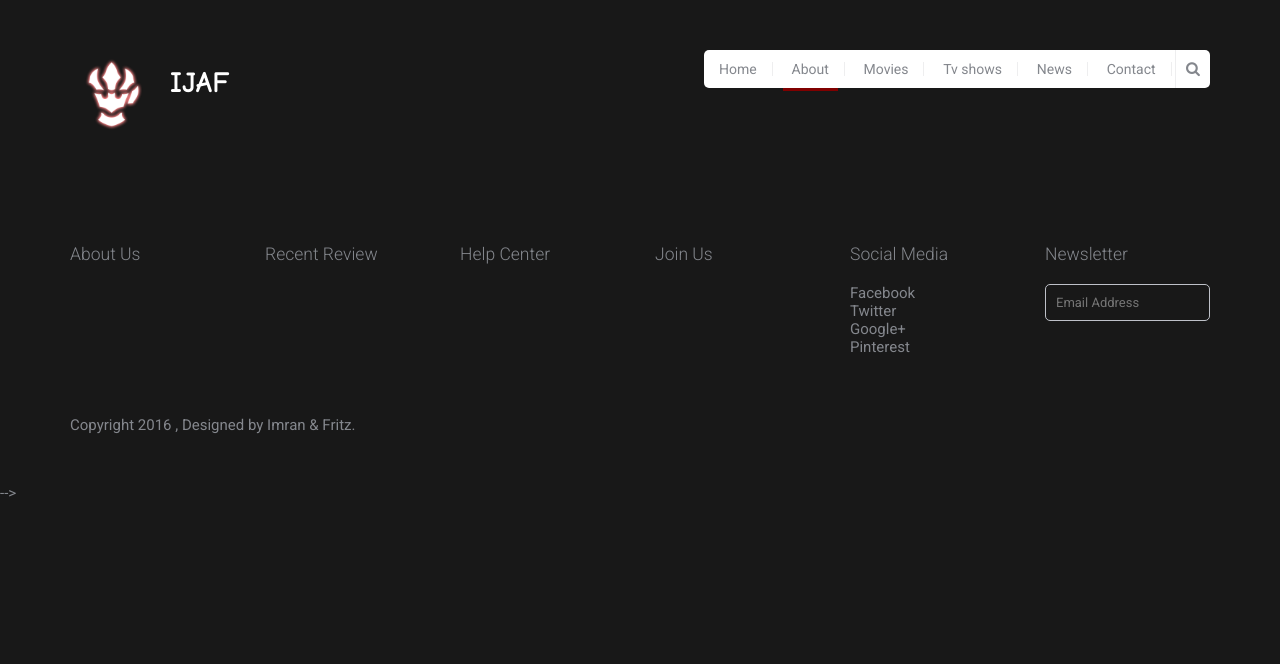
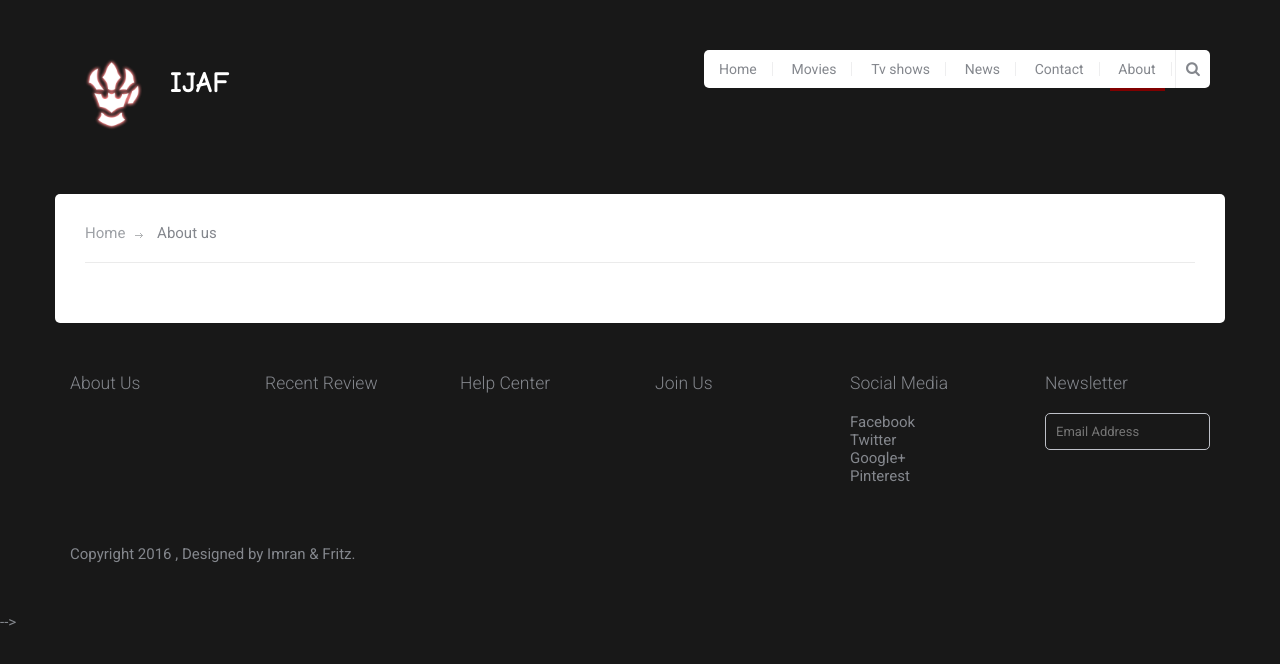
Before and after one commit to IMR-ABD/Last, a plain HTML site: page about.html in a window 1280 px wide. Drawn offline with Linux system fonts and the light colour scheme.

Commit message:
Update about.html

```diff
--- a/about.html
+++ b/about.html
@@ -40,11 +40,12 @@
 						<button type="button" class="menu-toggle"><i class="fa fa-bars"></i></button>
 						<ul class="menu">
 							<li class="menu-item"><a href="index.html">Home</a></li>
-							<li class="menu-item current-menu-item"><a href="about.html">About</a></li>
+
 							<li class="menu-item"><a href="review.html">Movies</a></li>
 							<li class="menu-item"><a href="tv shows.html">Tv shows</a></li>
 							<li class="menu-item"><a href="joinus.html">News</a></li>
 							<li class="menu-item"><a href="contact.html">Contact</a></li>
+							<li class="menu-item current-menu-item"><a href="about.html">About</a></li>
 						</ul> <!-- .menu -->
 
 						<form action="#" class="search-form">
@@ -56,14 +57,14 @@
 					<div class="mobile-navigation"></div>
 				</div>
 			</header>
-			<!--<main class="main-content">
+			<main class="main-content">
 				<div class="container">
 					<div class="page">
 						<div class="breadcrumbs">
 							<a href="index.html">Home</a>
 							<span>About us</span>
 						</div>
-
+<!--
 						<div class="row">
 							<div class="col-md-4">
 								<figure><img src="dummy/figure.jpg" alt="figure image"></figure>
```
